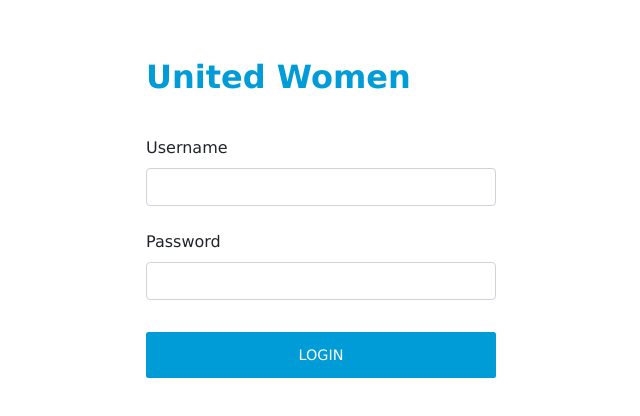
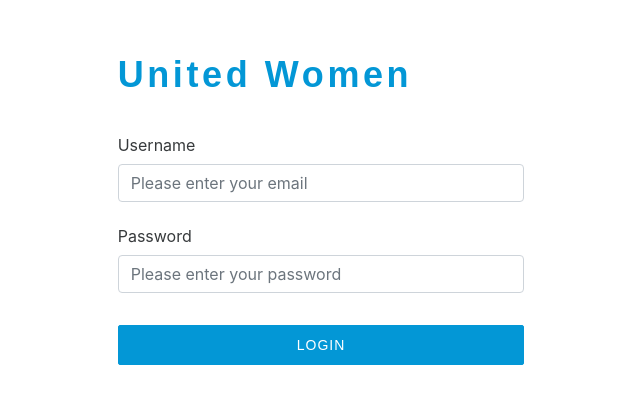
Before and after one commit to TechLadies/united_women_frontend, a React (Create React App) app: page /login in a window 1280 px wide. Shown: the part 102-518 px from the top of the page, without its empty margins (319-959 px from the left). Built offline with nearby package versions, Linux system fonts and the light colour scheme.

Commit message:
Added placeholders and updated CSS

```diff
--- a/src/components/Login.css
+++ b/src/components/Login.css
@@ -1,14 +1,34 @@
-.container {
+/* CSS Variables */
+:root {
+    --c-blue: #0397D6;
+    --font-header: 'Work Sans', sans-serif;
+    --font: 'IBM Plex Sans', sans-serif;
+    --c-white: #FFFFFF;
+    --c-black: #373A3C;
+}
+
+.loginContainer {
     margin-top: 10rem;
-    font-family: Verdana, Geneva, Tahoma, sans-serif;
+}
+
+.loginHeader {
+    font-family: var(--font-header);
+    color: var(--c-blue);
+    font-size: 36px;
+    line-height: 96.9%;
+    letter-spacing: 0.1em;
 }
 
 .loginForm {
     margin-top: 2.5rem;
 }
 
-h2 {
-    color: #009cd7;
+.loginLabel1 {
+    color: var(--c-black);
+    font-style: normal;
+    font-weight: normal;
+    font-size: 16px;
+    line-height: 21px;
 }
 
 .errorMessage {
@@ -16,16 +36,29 @@ h2 {
     margin-top: 0.5rem;
   }
 
-.spacer {
+.loginLabel2 {
+    color: var(--c-black);
+    font-style: normal;
+    font-weight: normal;
+    font-size: 16px;
+    line-height: 21px;
     margin-top: 0.5rem;
 }
 
 .loginBtn {
     margin-top: 2rem;
     padding: 0.7rem 0;
+    font-style: normal;
+    font-weight: 500;
+    font-size: 14px;
+    line-height: 16px;
     text-align: center;
-    border-radius: 2.5px;
-    font-size: 0.9rem;
-    color: #ffffff;
-    background: #009cd7;
+    letter-spacing: 1px;
+    text-transform: uppercase;
+    color: var(--c-white);
+    font-family: var(--font);
+    background: var(--c-blue);
+    border: 1px solid #0397D6;
+    box-sizing: border-box;
+    border-radius: 2px;
 }
--- a/src/components/Login.js
+++ b/src/components/Login.js
@@ -13,16 +13,17 @@ const LoginPage = () => {
     }
 
   return (
-    <div className='container'>
+    <div className='loginContainer'>
         <div className='row justify-content-center'>
             <div className='col-6 col-md-4'>
-                <h2><b>United Women</b></h2>
+                <h2 className='loginHeader'><b>United Women</b></h2>
                     <form className='loginForm' onSubmit={handleSubmit}>
-                        <label>Username</label>
+                        <label className='loginLabel1'>Username</label>
                         <div className='form-group'>
                             <input className='form-control'
                             type='email'
                             name='username'
+                            placeholder='Please enter your email'
                             value={inputs.username}
                             onChange={handleChange}
                             onBlur={handleBlur}
@@ -31,11 +32,12 @@ const LoginPage = () => {
                                 <div className='errorMessage'>{errors.username}</div>
                             )}
                         </div>
-                        <label className='spacer'>Password</label>
+                        <label className='loginLabel2'>Password</label>
                         <div className='form-group'>
                             <input className='form-control'
                             type='password'
                             name='password'
+                            placeholder='Please enter your password'
                             value={inputs.password}
                             onChange={handleChange}
                             onBlur={handleBlur}
@@ -44,7 +46,7 @@ const LoginPage = () => {
                                 <div className='errorMessage'>{errors.password}</div>
                             )}
                         </div>
-                        <button type='submit' className='loginBtn btn btn-block'>LOGIN</button>
+                        <button type='submit' className='loginBtn btn btn-block'>Login</button>
                     </form>
             </div>
         </div>
```
